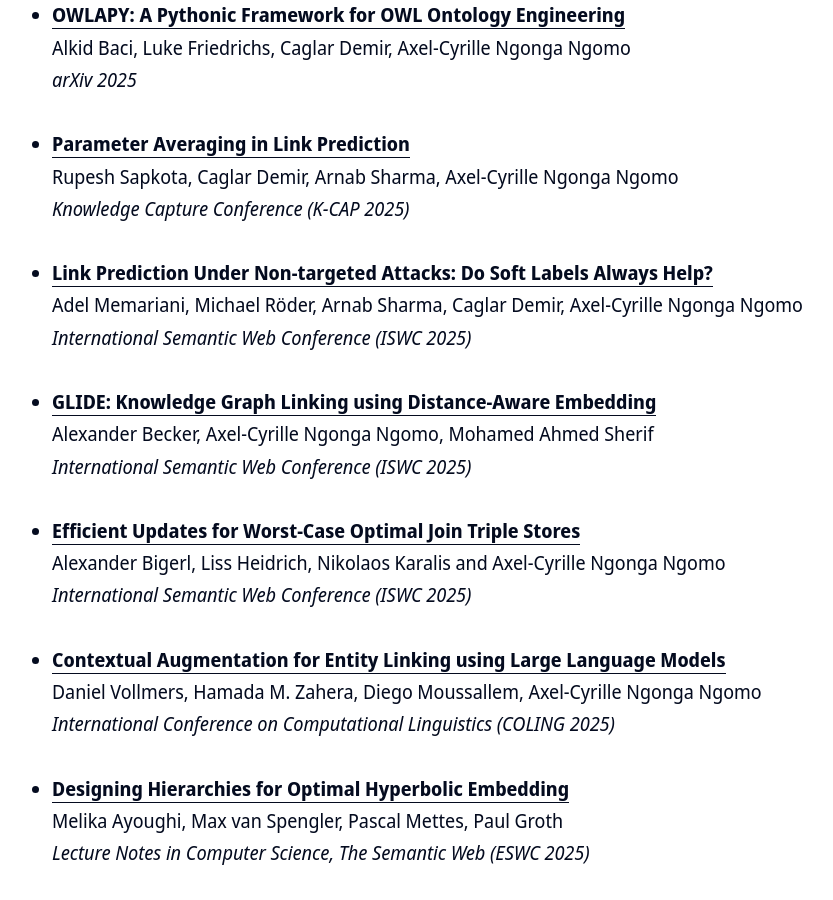
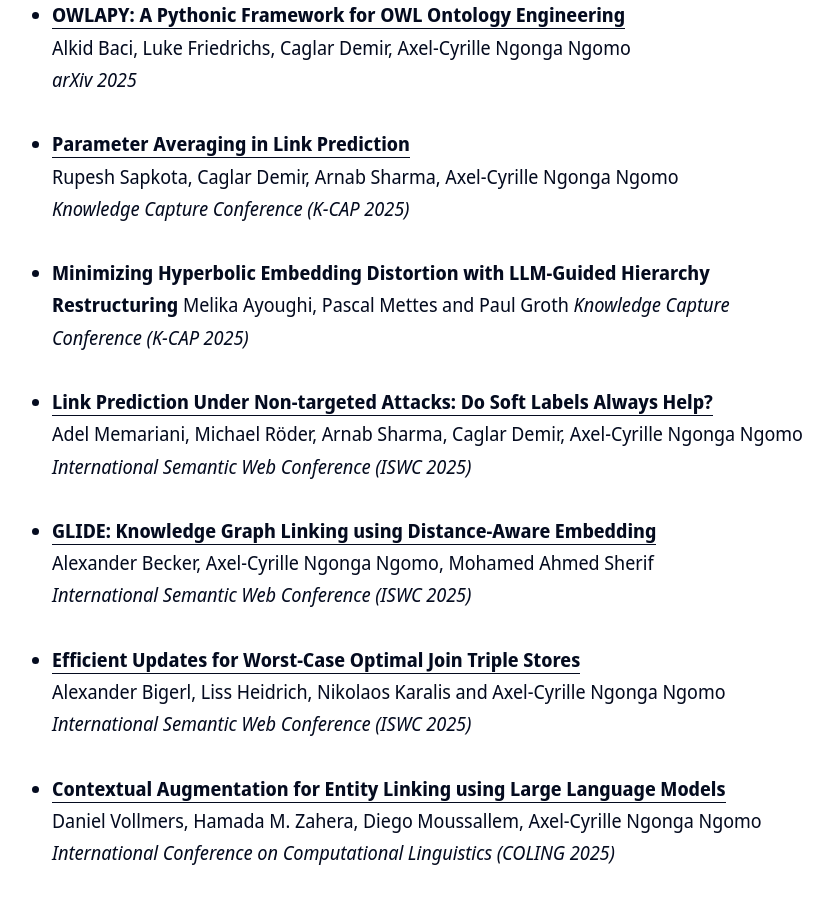
Before and after one commit to EnexaProject/enexaproject.github.io, a Jekyll site: the page built from _pages/publications.md, in a window 1280 px wide and 900 px high, scrolled down 975 px. Shown: the whole window, without its empty margins (214-1047 px from the left). Built offline with Jekyll 4.4.1, drawn with Linux system fonts in a browser that asks for light colours; nearby versions of some CDN libraries.

Commit message:
Add new publication on hyperbolic embedding distortion
Added a new publication on minimizing hyperbolic embedding distortion.

```diff
--- a/_pages/publications.md
+++ b/_pages/publications.md
@@ -30,6 +30,10 @@
 
 - **[Parameter Averaging in Link Prediction](https://arxiv.org/abs/2510.25361)**
   Rupesh Sapkota, Caglar Demir, Arnab Sharma, Axel-Cyrille Ngonga Ngomo
+  *Knowledge Capture Conference (K-CAP 2025)*
+
+- **Minimizing Hyperbolic Embedding Distortion with LLM-Guided Hierarchy Restructuring**
+  Melika Ayoughi, Pascal Mettes and Paul Groth
   *Knowledge Capture Conference (K-CAP 2025)*
 
 - **[Link Prediction Under Non-targeted Attacks: Do Soft Labels Always Help?](https://link.springer.com/chapter/10.1007/978-3-032-09527-5_6)**
```
